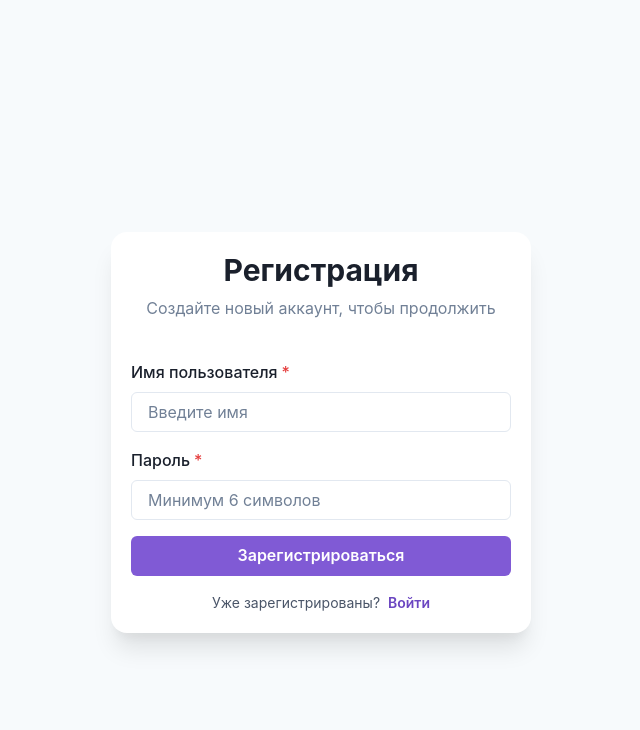
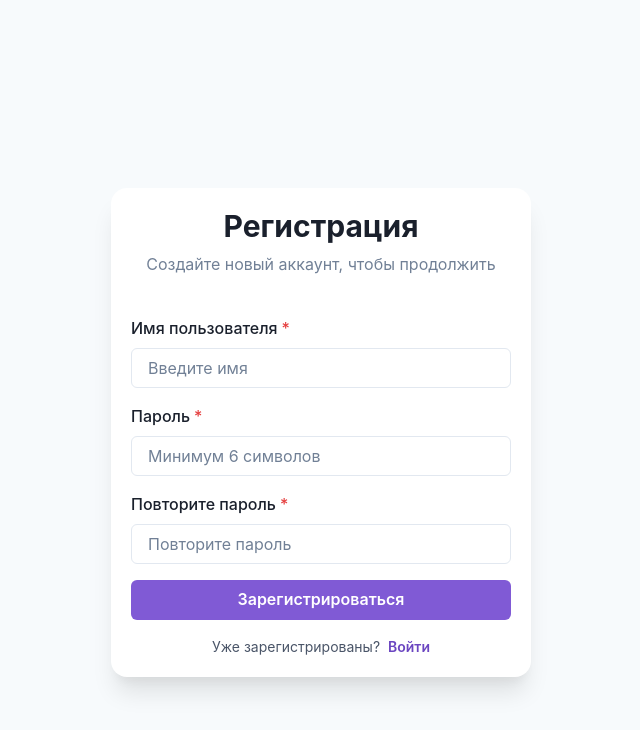
Before and after one commit to senya-2011/wish-site, a React app in the folder frontend/: page / in a window 1280 px wide. Both pictures are taken after a click on the link "Создать". Shown: the top 730 px of the page, without its empty margins (319-959 px from the left). Built offline with nearby package versions, Linux system fonts and the light colour scheme; no server answers; the HTML template or start-up script is replaced by a standard one.

Commit message:
frontend: feat(AuthPage): confirm password on register

```diff
--- a/frontend/src/components/AuthPage.tsx
+++ b/frontend/src/components/AuthPage.tsx
@@ -26,12 +26,17 @@ export const AuthPage = () => {
   const [mode, setMode] = useState<Mode>("login");
   const [name, setName] = useState("");
   const [password, setPassword] = useState("");
+  const [passwordConfirm, setPasswordConfirm] = useState("");
   const [error, setError] = useState<string | null>(null);
   const [isSubmitting, setIsSubmitting] = useState(false);
 
   const handleSubmit = async (event: React.FormEvent) => {
     event.preventDefault();
     setError(null);
+    if (mode === "register" && password !== passwordConfirm) {
+      setError("Пароли не совпадают");
+      return;
+    }
     setIsSubmitting(true);
     try {
       if (mode === "login") {
@@ -105,6 +110,20 @@ export const AuthPage = () => {
                   minLength={6}
                 />
               </FormControl>
+              {mode === "register" && (
+                <FormControl isRequired>
+                  <FormLabel>Повторите пароль</FormLabel>
+                  <Input
+                    type="password"
+                    value={passwordConfirm}
+                    onChange={(e: ChangeEvent<HTMLInputElement>) =>
+                      setPasswordConfirm(e.target.value)
+                    }
+                    placeholder="Повторите пароль"
+                    minLength={6}
+                  />
+                </FormControl>
+              )}
               {error && (
                 <Box
                   color="red.500"
```
